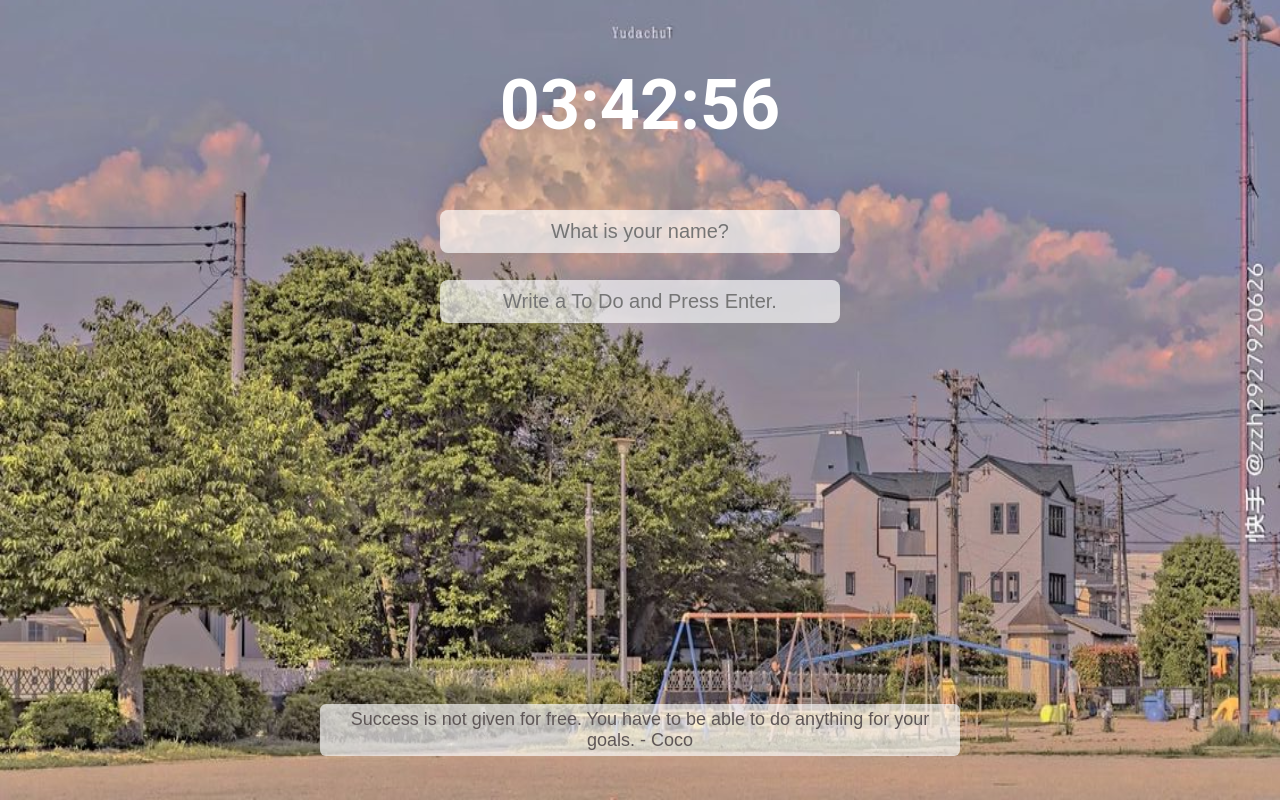
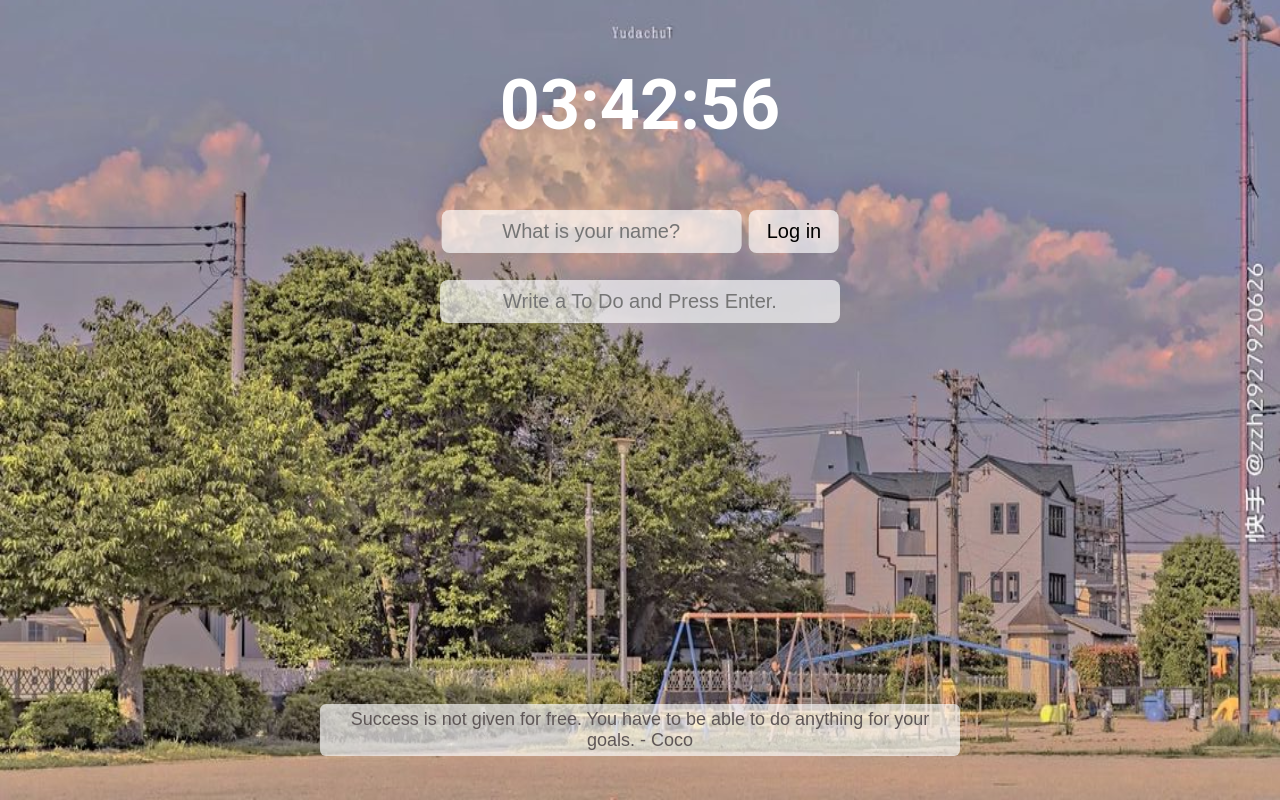
Before and after one commit to mingmeng030/momentum, a plain HTML site: page index.html in a window 1280 px wide. Drawn offline with Linux system fonts and the light colour scheme.

Commit message:
edit css

```diff
--- a/css/style.css
+++ b/css/style.css
@@ -40,8 +40,8 @@ img {
 }
 
 #login-form {
-    position: absolute;
-    left: 50%;
+    position : absolute;
+    left: 50vw;
     top: 25vh;
     transform: translate(-50%);
     color: #fff;
@@ -51,28 +51,29 @@ img {
 
 #login-form input {
     position: relative;
-    left: 50%;
+    left: 38%;
     transform: translate(-50%);
+    border: none;
+    padding: 10px;
+    border-radius: 8px;
+    width: 280px;
+    font-size: 20px;
     color: #000;
-    border: none;
-    font-size: 20px;
-    padding: 10px 0;
-    border-radius: 8px;
-    width: 400px;
     background-color: #ffffffa8;
 }
 
 #login-form button {
-    position: absolute;
-    left: 115%;
+    position: relative;
+    margin-left : 5px;
+    left: 10%;
     top: 23%;
     transform: translate(-50%);
+    border: none;
+    border-radius: 8px;
+    width: 90px;
+    padding: 10px;
+    font-size: 20px;
     color: #000;
-    border: none;
-    font-size: 20px;
-    padding: 10px 0;
-    border-radius: 8px;
-    width: 100px;
     background-color: #ffffffa8;
 }
 
```
